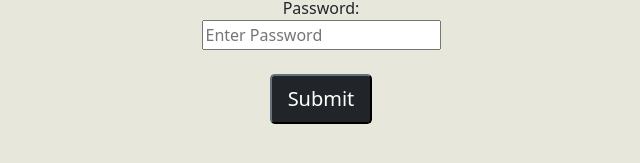
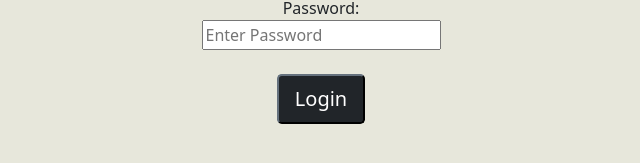
Before and after one commit to M4ttHolmes/CharCreator_Client, a React (Create React App) app: page / in a window 1280 px wide. Shown: the part 237-400 px from the top of the page, without its empty margins (319-959 px from the left). Built offline with nearby package versions, Linux system fonts and the light colour scheme.

Commit message:
added Login Button ternary

```diff
--- a/src/auth/Auth.js
+++ b/src/auth/Auth.js
@@ -36,6 +36,10 @@ const logsignbut = () => {
 
 const title = () => {
     return !login ? 'Register A New User' : 'Sign In'
+}
+
+const submitBut = () => {
+    return !login ? 'Create User' : 'Login'
 }
 
 const loginToggle = (e) => {
@@ -122,10 +126,10 @@ const handleSubmit = event => {
                 <br/>
                 {signupFields()}
                 <br/>
-                <button type="submit" className="btn-lg btn-dark btn-block" onClick={handleSubmit}>Submit </button>
+                <button type="submit" className="btn-lg btn-dark btn-block" onClick={handleSubmit}>{submitBut()} </button>
             </form>
         </div>
     )
 }
 
-export default Auth;
+export default Radium(Auth);
```
